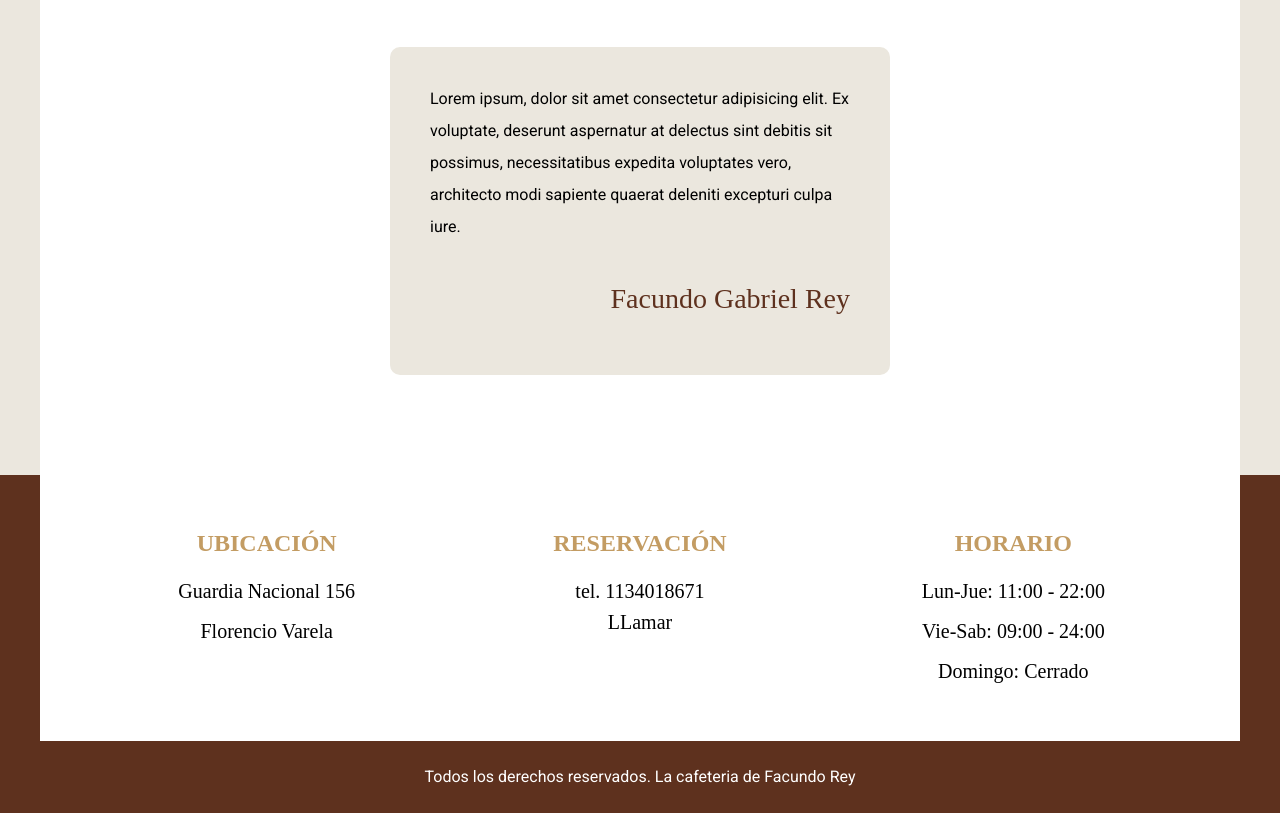
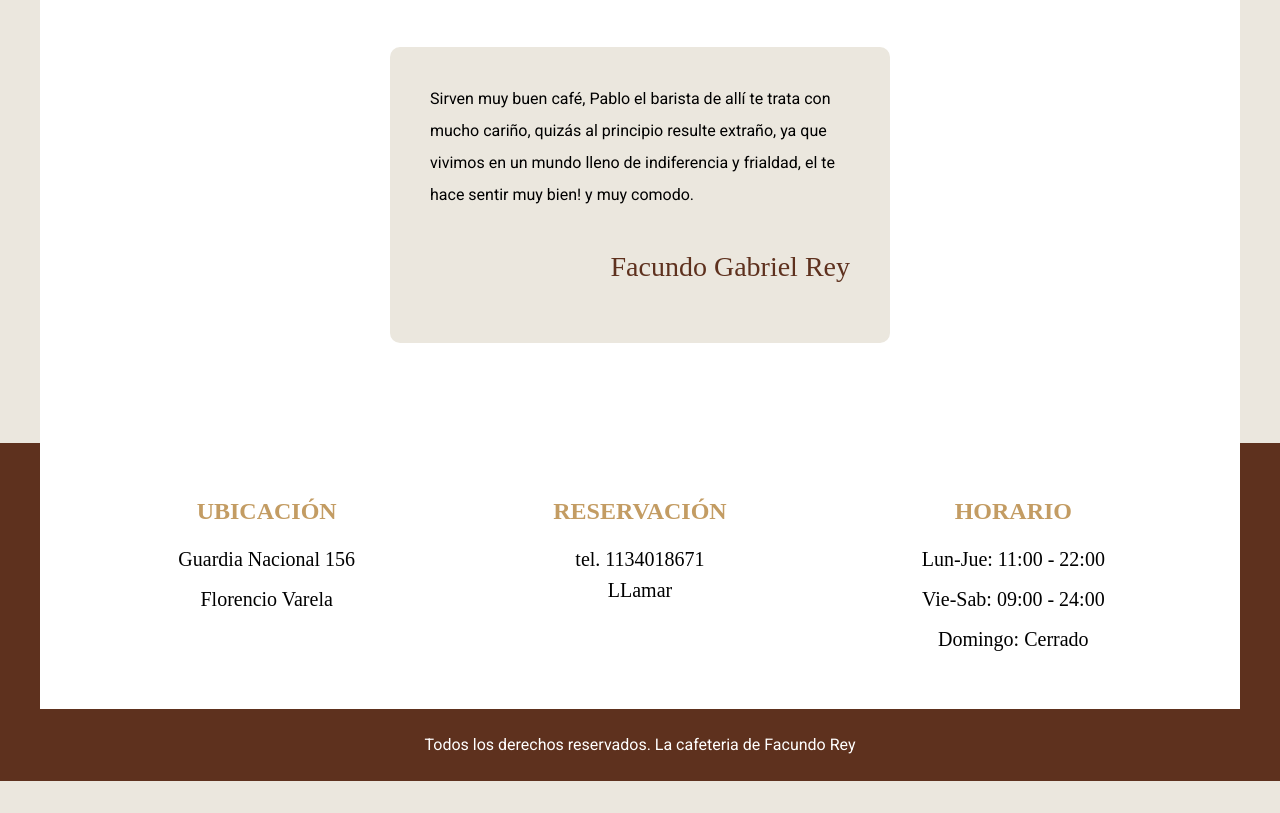
Before and after one commit to Fachu2989/cafeteriaSAAS, a website: page index.html in a window 1280 px wide. Shown: the part 4786-5599 px from the top of the page. After the commit the page ends 5567 px from the top, so only its background shows below. Drawn offline with Linux system fonts and the light colour scheme; a web font is replaced by a local one.

Commit message:
Update index.html

```diff
--- a/index.html
+++ b/index.html
@@ -189,7 +189,7 @@
         <h2><span>Lo que dicen nuestros</span>Clientes</h2>
 
         <div class="testimonial">
-            <p>Lorem ipsum, dolor sit amet consectetur adipisicing elit. Ex voluptate, deserunt aspernatur at delectus sint debitis sit possimus, necessitatibus expedita voluptates vero, architecto modi sapiente quaerat deleniti excepturi culpa iure.</p>
+            <p>Sirven muy buen café, Pablo el barista de allí te trata con mucho cariño, quizás al principio resulte extraño, ya que vivimos en un mundo lleno de indiferencia y frialdad, el te hace sentir muy bien! y muy comodo.</p>
 
             <p class="autor">Facundo Gabriel Rey</p>
         </div>
```
